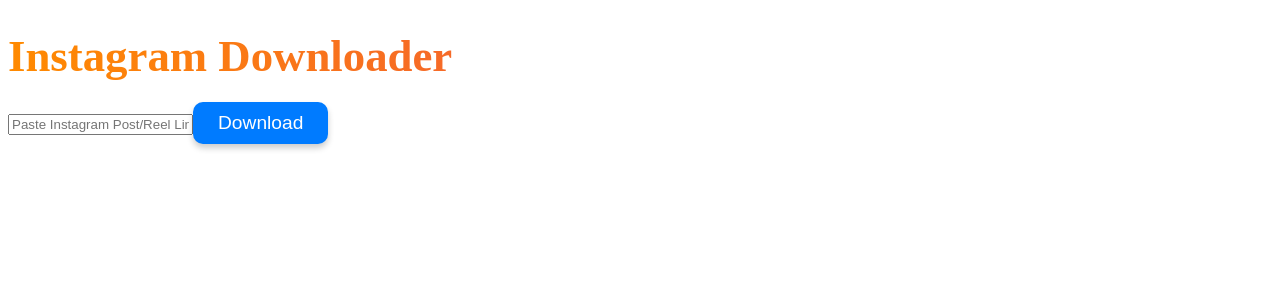
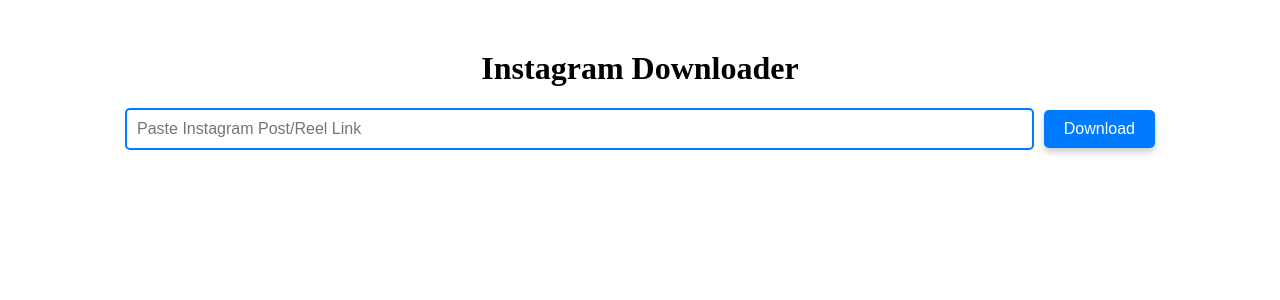
Before and after one commit to shreenxdhi/instagram-downloader, a React (Create React App) app in the folder client/: page / in a window 1280 px wide. Shown: the top 300 px of the page. Built offline with nearby package versions, Linux system fonts and the light colour scheme.

Commit message:
Update App.css

```diff
--- a/client/src/App.css
+++ b/client/src/App.css
@@ -1,21 +1,107 @@
-/* General container for the app */
-.container {
-  max-width: 800px;
-  margin: 50px auto;
+/* Main container styling */
+.main {
   text-align: center;
-  padding: 20px;
-  border-radius: 15px;
-  background: linear-gradient(to right, #ffecd2, #fcb69f); /* Gradient background */
-  box-shadow: 0px 10px 20px rgba(0, 0, 0, 0.15);
-  font-family: 'Arial', sans-serif;
-  animation: fadeIn 1s ease-in-out;
+  margin-top: 50px;
 }
 
-/* Fade-in animation for the container */
+/* Input box styling */
+.input-box {
+  padding: 10px;
+  width: 70%;
+  font-size: 1rem;
+  border: 2px solid #007bff;
+  border-radius: 5px;
+  margin-right: 10px;
+  outline: none;
+  transition: all 0.3s ease;
+}
+
+.input-box:hover {
+  box-shadow: 0 0 10px rgba(0, 123, 255, 0.5);
+}
+
+.input-box:focus {
+  border-color: #0056b3;
+  box-shadow: 0 0 10px rgba(0, 86, 179, 0.8);
+}
+
+/* Download button styling */
+.download-btn {
+  padding: 10px 20px;
+  font-size: 1rem;
+  background-color: #007bff;
+  color: #fff;
+  border: none;
+  border-radius: 5px;
+  cursor: pointer;
+  transition: all 0.3s ease;
+  box-shadow: 0 4px 6px rgba(0, 0, 0, 0.2);
+}
+
+.download-btn:hover {
+  background-color: #0056b3;
+  box-shadow: 0 6px 10px rgba(0, 0, 0, 0.3);
+  transform: scale(1.05);
+}
+
+.download-btn:disabled {
+  background-color: #ccc;
+  cursor: not-allowed;
+  box-shadow: none;
+}
+
+/* Clear button styling */
+.clear-btn {
+  padding: 10px 20px;
+  font-size: 1rem;
+  background-color: #6c757d;
+  color: #fff;
+  border: none;
+  border-radius: 5px;
+  cursor: pointer;
+  transition: all 0.3s ease;
+  box-shadow: 0 4px 6px rgba(0, 0, 0, 0.2);
+}
+
+.clear-btn:hover {
+  background-color: #5a6268;
+  box-shadow: 0 6px 10px rgba(0, 0, 0, 0.3);
+  transform: scale(1.05);
+}
+
+/* Video container */
+.videoContainer {
+  margin-top: 30px;
+  text-align: center;
+}
+
+/* Video styling */
+.insta-video {
+  max-width: 90%;
+  height: auto;
+  border: 3px solid #007bff;
+  border-radius: 10px;
+  box-shadow: 0px 6px 12px rgba(0, 0, 0, 0.3);
+  transition: transform 0.3s ease, box-shadow 0.3s ease;
+  animation: fadeIn 0.8s ease-in-out;
+}
+
+.insta-video:hover {
+  transform: scale(1.02);
+  box-shadow: 0 8px 16px rgba(0, 0, 0, 0.4);
+}
+
+/* Error message styling */
+.error {
+  color: red;
+  font-size: 1.2rem;
+}
+
+/* Fade-in animation */
 @keyframes fadeIn {
   from {
     opacity: 0;
-    transform: translateY(-10px);
+    transform: translateY(-20px);
   }
   to {
     opacity: 1;
@@ -23,163 +109,9 @@
   }
 }
 
-/* Title styles */
-h1 {
-  font-size: 2.8rem;
-  margin-bottom: 20px;
-  background: linear-gradient(to right, #ff8a00, #e52e71); /* Gradient text */
-  -webkit-background-clip: text;
-  -webkit-text-fill-color: transparent;
-  animation: bounceIn 1s ease-in-out;
-}
-
-/* Bounce-in animation for title */
-@keyframes bounceIn {
-  from {
-    transform: scale(0.8);
-    opacity: 0;
-  }
-  to {
-    transform: scale(1);
-    opacity: 1;
-  }
-}
-
-/* Form styles */
-.form-group {
-  margin-bottom: 20px;
-}
-
-input[type="text"] {
-  width: 90%;
-  padding: 10px;
-  font-size: 1rem;
-  border: 2px solid #ec407a;
-  border-radius: 10px;
-  outline: none;
-  transition: border-color 0.3s ease, box-shadow 0.3s ease;
-}
-
-input[type="text"]:focus {
-  border-color: #ff8a00;
-  box-shadow: 0 0 10px rgba(255, 138, 0, 0.5);
-}
-
-/* Button group */
-.button-group {
-  display: flex;
-  justify-content: center;
-  gap: 15px;
-}
-
-button {
-  font-size: 1.2rem;
-  padding: 10px 25px;
-  border: none;
-  border-radius: 10px;
-  cursor: pointer;
-  transition: transform 0.3s ease, background-color 0.3s ease, box-shadow 0.3s ease;
-}
-
-button:disabled {
-  background-color: #ccc;
-  cursor: not-allowed;
-}
-
-.download-btn {
-  background-color: #007bff;
-  color: white;
-  box-shadow: 0 4px 6px rgba(0, 0, 0, 0.2);
-}
-
-.download-btn:hover {
-  transform: scale(1.05);
-  background-color: #0056b3;
-  box-shadow: 0 6px 10px rgba(0, 0, 0, 0.3);
-}
-
-.clear-btn {
-  background-color: #6c757d;
-  color: white;
-  box-shadow: 0 4px 6px rgba(0, 0, 0, 0.2);
-}
-
-.clear-btn:hover {
-  transform: scale(1.05);
-  background-color: #5a6268;
-  box-shadow: 0 6px 10px rgba(0, 0, 0, 0.3);
-}
-
-/* Result container */
-.result {
-  margin-top: 20px;
-  animation: fadeIn 1s ease-in-out;
-}
-
-.result h3 {
-  font-size: 1.6rem;
-  margin-bottom: 15px;
-  color: #333;
-  text-shadow: 0px 1px 3px rgba(0, 0, 0, 0.2);
-}
-
-/* Post styles (Instagram sizes) */
-.insta-image {
-  display: block;
-  margin: 20px auto;
-  border-radius: 12px;
-  border: 3px solid #ec407a;
-  width: auto;
-  max-width: 100%; /* Fit within the container */
-  height: auto;
-  aspect-ratio: 1 / 1; /* Default to square (1:1) */
-  object-fit: cover;
-  box-shadow: 0px 6px 12px rgba(0, 0, 0, 0.3); /* Add a shadow for better visibility */
-  transition: transform 0.3s ease;
-}
-
-.insta-image:hover {
-  transform: scale(1.02);
-}
-
-/* Reel styles (Instagram sizes) */
-.insta-video {
-  display: block;
-  margin: 20px auto;
-  border-radius: 12px;
-  border: 3px solid #ff8a00;
-  width: 100%;
-  max-width: 540px; /* Reels are typically shown with a 9:16 aspect ratio */
-  height: auto;
-  aspect-ratio: 9 / 16; /* Ensure it mimics Instagram's vertical reel size */
-  object-fit: cover;
-  box-shadow: 0px 6px 12px rgba(0, 0, 0, 0.3);
-  transition: transform 0.3s ease;
-}
-
-.insta-video:hover {
-  transform: scale(1.02);
-}
-
-/* Footer styles */
-footer {
-  margin-top: 40px;
-  font-size: 0.9rem;
-  color: #555;
-}
-
-footer p {
-  margin: 0;
-  color: #555;
-}
-
 /* Social icons */
-.social-icons {
-  margin-top: 10px;
-}
-
 .social-icons a {
-  color: #ec407a;
+  color: #007bff;
   margin: 0 10px;
   font-size: 24px;
   text-decoration: none;
@@ -188,5 +120,5 @@
 
 .social-icons a:hover {
   transform: scale(1.1);
-  color: #f06292;
+  color: #0056b3;
 }
```
